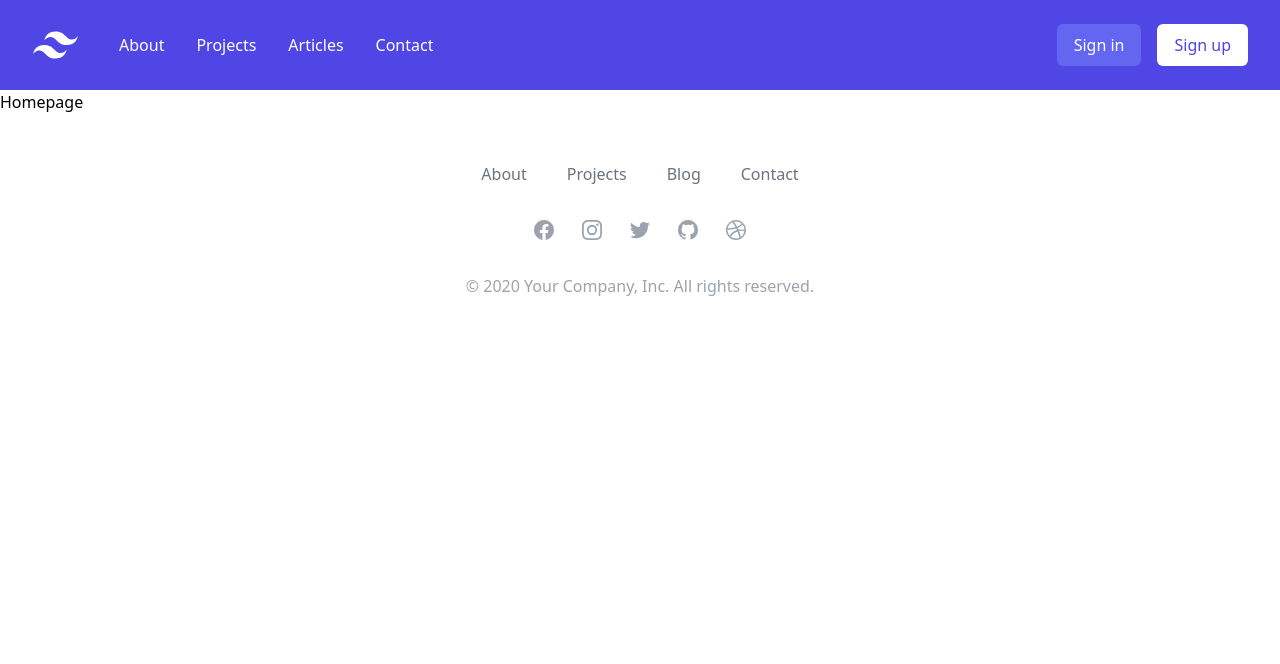
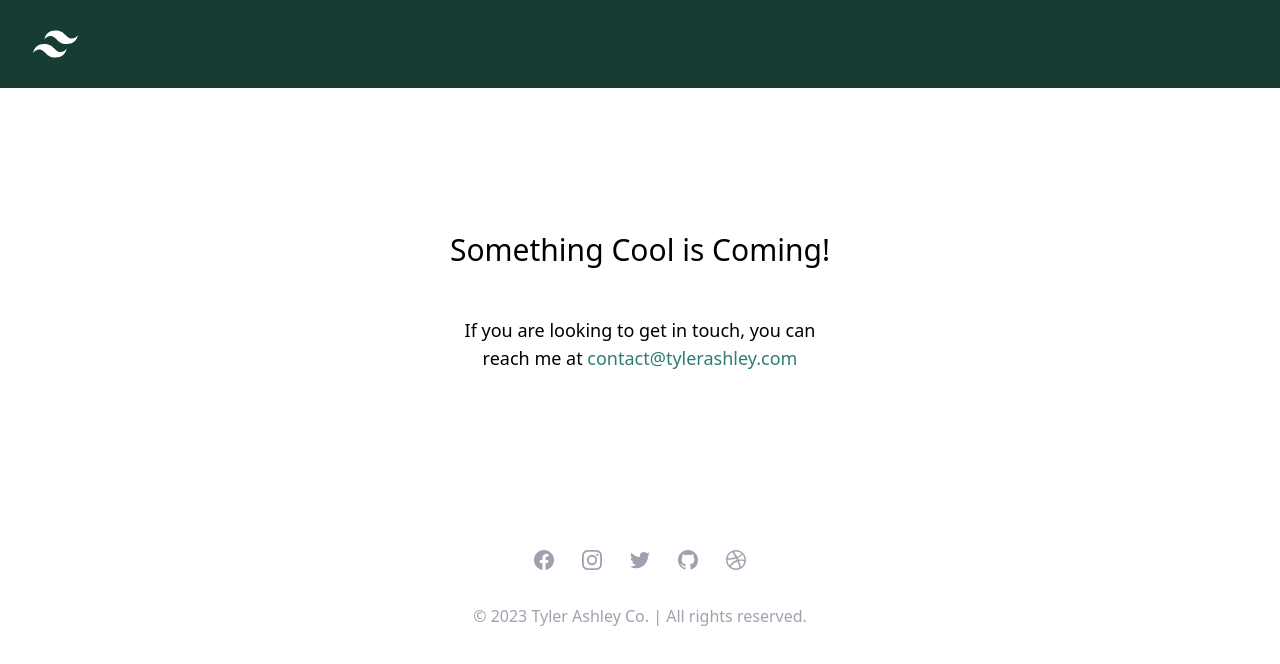
Before and after one commit to thetylerashley/taco-tashley, a Next.js app: page / in a window 1280 px wide. Shown: the top 664 px of the page. Built offline with nearby package versions, Linux system fonts and the light colour scheme.

Commit message:
going live - a bit too early

```diff
--- a/components/footer.js
+++ b/components/footer.js
@@ -10,7 +10,7 @@ const navigation = {
   social: [
     {
       name: 'Facebook',
-      href: '#',
+      href: 'https://www.facebook.com/thetylerashley',
       icon: (props) => (
         <svg fill="currentColor" viewBox="0 0 24 24" {...props}>
           <path
@@ -23,7 +23,7 @@ const navigation = {
     },
     {
       name: 'Instagram',
-      href: '#',
+      href: 'https://www.instagram.com/thetylerashley',
       icon: (props) => (
         <svg fill="currentColor" viewBox="0 0 24 24" {...props}>
           <path
@@ -36,7 +36,7 @@ const navigation = {
     },
     {
       name: 'Twitter',
-      href: '#',
+      href: 'https://www.twitter.com/thetylerashley',
       icon: (props) => (
         <svg fill="currentColor" viewBox="0 0 24 24" {...props}>
           <path d="M8.29 20.251c7.547 0 11.675-6.253 11.675-11.675 0-.178 0-.355-.012-.53A8.348 8.348 0 0022 5.92a8.19 8.19 0 01-2.357.646 4.118 4.118 0 001.804-2.27 8.224 8.224 0 01-2.605.996 4.107 4.107 0 00-6.993 3.743 11.65 11.65 0 01-8.457-4.287 4.106 4.106 0 001.27 5.477A4.072 4.072 0 012.8 9.713v.052a4.105 4.105 0 003.292 4.022 4.095 4.095 0 01-1.853.07 4.108 4.108 0 003.834 2.85A8.233 8.233 0 012 18.407a11.616 11.616 0 006.29 1.84" />
@@ -45,7 +45,7 @@ const navigation = {
     },
     {
       name: 'GitHub',
-      href: '#',
+      href: 'https://github.com/thetylerashley',
       icon: (props) => (
         <svg fill="currentColor" viewBox="0 0 24 24" {...props}>
           <path
@@ -58,7 +58,7 @@ const navigation = {
     },
     {
       name: 'Dribbble',
-      href: '#',
+      href: 'https://dribbble.com/thetylerashley',
       icon: (props) => (
         <svg fill="currentColor" viewBox="0 0 24 24" {...props}>
           <path
@@ -76,7 +76,7 @@ export default function Footer() {
   return (
     <footer className="bg-white">
       <div className="mx-auto max-w-7xl overflow-hidden py-12 px-4 sm:px-6 lg:px-8">
-        <nav className="-mx-5 -my-2 flex flex-wrap justify-center" aria-label="Footer">
+        {/* <nav className="-mx-5 -my-2 flex flex-wrap justify-center" aria-label="Footer">
           {navigation.main.map((item) => (
             <div key={item.name} className="px-5 py-2">
               <Link href={item.href} className="text-base text-gray-500 hover:text-gray-900">
@@ -84,7 +84,7 @@ export default function Footer() {
               </Link>
             </div>
           ))}
-        </nav>
+        </nav> */}
         <div className="mt-8 flex justify-center space-x-6">
           {navigation.social.map((item) => (
             <a key={item.name} href={item.href} className="text-gray-400 hover:text-gray-500">
@@ -93,7 +93,7 @@ export default function Footer() {
             </a>
           ))}
         </div>
-        <p className="mt-8 text-center text-base text-gray-400">&copy; 2020 Your Company, Inc. All rights reserved.</p>
+        <p className="mt-8 text-center text-base text-gray-400">&copy; 2023 Tyler Ashley Co. | All rights reserved.</p>
       </div>
     </footer>
   );
--- a/components/header.js
+++ b/components/header.js
@@ -10,7 +10,7 @@ const navigation = [
 
 export default function Header() {
 return (
-    <header className="bg-indigo-600">
+    <header className="bg-[#173C34]">
     <nav className="mx-auto max-w-7xl px-4 sm:px-6 lg:px-8" aria-label="Top">
         <div className="flex w-full items-center justify-between border-b border-indigo-500 py-6 lg:border-none">
             <div className="flex items-center">
@@ -18,15 +18,15 @@ return (
                     <span className="sr-only">Your Company</span>
                     <Image width={47} height={40} className="h-10 w-auto" src="/images/tw-mark.svg" alt="" />
                 </a>
-            <div className="ml-10 hidden space-x-8 lg:block">
+                {/* <div className="ml-10 hidden space-x-8 lg:block">
                 {navigation.map((link) => (
                     <Link key={link.name} href={link.href} className="text-base font-medium text-white hover:text-indigo-50">
                     {link.name}
                     </Link>
                 ))}
+                </div> */}
             </div>
-        </div>
-        <div className="ml-10 space-x-4">
+            {/* <div className="ml-10 space-x-4">
                 <Link
                 href="#"
                 className="inline-block rounded-md border border-transparent bg-indigo-500 py-2 px-4 text-base font-medium text-white hover:bg-opacity-75"
@@ -39,15 +39,15 @@ return (
                 >
                 Sign up
                 </Link>
+            </div> */}
         </div>
-        </div>
-        <div className="flex flex-wrap justify-center space-x-6 py-4 lg:hidden">
+        {/* <div className="flex flex-wrap justify-center space-x-6 py-4 lg:hidden">
         {navigation.map((link) => (
             <a key={link.name} href={link.href} className="text-base font-medium text-white hover:text-indigo-50">
             {link.name}
             </a>
         ))}
-        </div>
+        </div> */}
     </nav>
     </header>
 )
--- a/next.config.js
+++ b/next.config.js
@@ -1,6 +1,15 @@
+// /** @type {import('next').NextConfig} */
+// const nextConfig = {
+//   reactStrictMode: true,
+// }
+
+// module.exports = nextConfig
+
 /** @type {import('next').NextConfig} */
 const nextConfig = {
-  reactStrictMode: true,
-}
+  experimental: {
+    appDir: true,
+  },
+};
 
-module.exports = nextConfig
+module.exports = nextConfig;
--- a/package.json
+++ b/package.json
@@ -9,7 +9,7 @@
     "lint": "next lint"
   },
   "dependencies": {
-    "@headlessui/react": "^1.7.4",
+    "@headlessui/react": "^1.7.7",
     "@heroicons/react": "^2.0.13",
     "date-fns": "^2.29.3",
     "eslint": "8.28.0",
@@ -23,7 +23,7 @@
   },
   "devDependencies": {
     "autoprefixer": "^10.4.13",
-    "postcss": "^8.4.19",
+    "postcss": "^8.4.21",
     "tailwindcss": "^3.2.4"
   }
 }
--- a/pages/index.js
+++ b/pages/index.js
@@ -49,7 +49,10 @@ import Date from '../components/date';
 export default function Home() {
   return (
     <Layout home>
-    <h2 className="">Homepage</h2>
+      <div className="flex items-center flex-col py-24">
+        <h2 className="text-3xl text-center py-12">Something Cool is Coming!</h2>
+        <p className="text-center text-lg max-w-sm">If you are looking to get in touch, you can reach me at <a href="mailto:contact@tylerashley.com" className="text-[#2C7D77]">contact@tylerashley.com</a></p>
+      </div>
     </Layout>
   );
 }
```
Also changed, not shown: 1 other file (tests, documents, lock files or other folders). Lines whose indentation alone changed are shown as unchanged.
